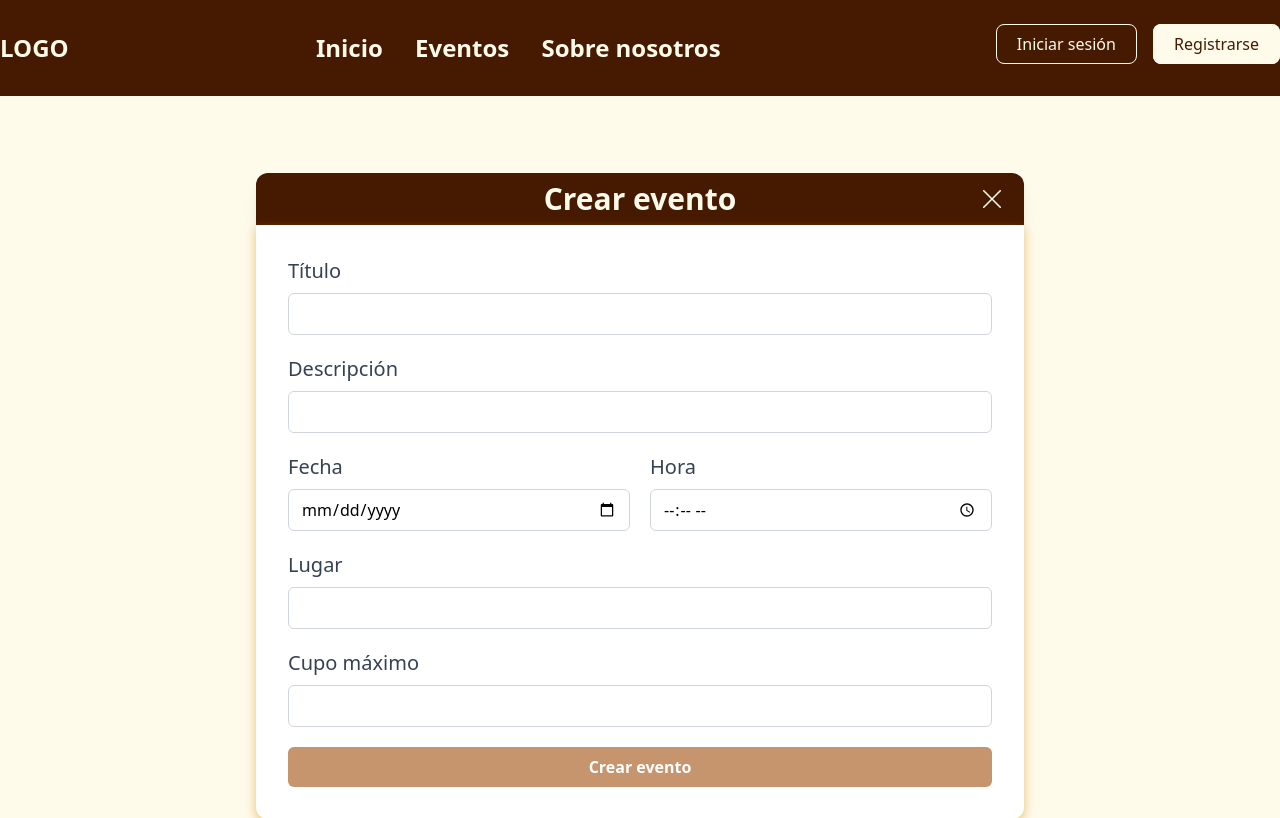
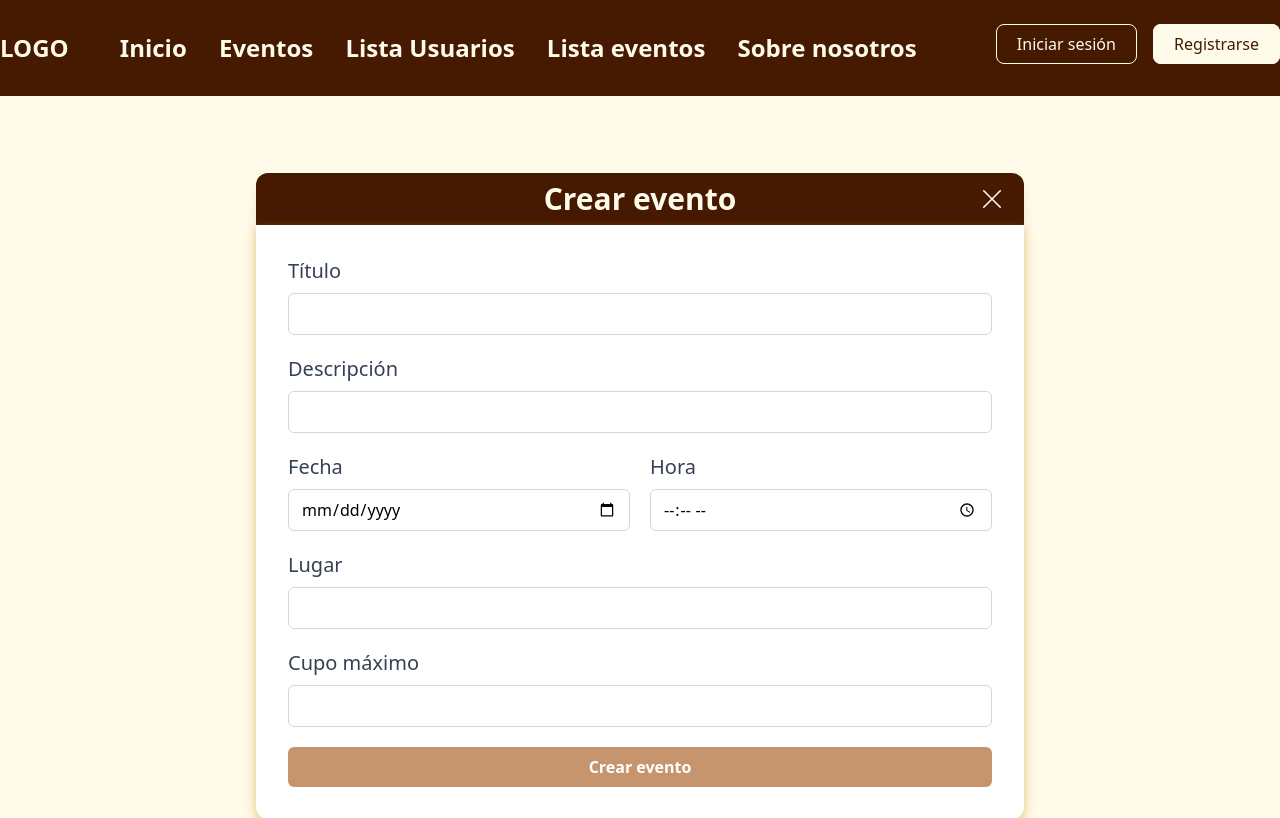
Before and after one commit to arolioz/st-icc-352-001-ajeg0001, a Python web app: template Parcial-2/Parcial2/src/main/resources/Publico/Templates/crearEventos.html in a window 1280 px wide. Shown: the top 818 px of the page. Run offline with Jinja, Linux system fonts and the light colour scheme; the template is opened without the code that fills it, so the values that code supplies are empty; style sheets or scripts are compiled from the project's sources.

Commit message:
mejorando redireccionamiento

```diff
--- a/Parcial-2/Parcial2/src/main/resources/Publico/Scripts/eventosScript.js
+++ b/Parcial-2/Parcial2/src/main/resources/Publico/Scripts/eventosScript.js
@@ -14,9 +14,7 @@
             const data = await respuesta.json();
 
             const eventosDisponibles = data.filter(evento =>
-                evento.activo === true &&
-                evento.publicado === true &&
-                evento.eliminado === false
+             evento.publicado === true
             );
 
             console.log(eventosDisponibles);
--- a/Parcial-2/Parcial2/src/main/resources/Publico/Templates/crearEventos.html
+++ b/Parcial-2/Parcial2/src/main/resources/Publico/Templates/crearEventos.html
@@ -18,14 +18,17 @@
 
             <div class="lg:flex hidden grow justify-between">
                 <div>
-                <a href="../inicio.html" class="nav-link">Inicio</a>
-                <a href="listaEventos.html" class="nav-link">Eventos</a>
-                <a href="../inicio.html" class="nav-link">Sobre nosotros</a>
+                <a href="/inicio.html" class="nav-link">Inicio</a>
+                <a href="./listaEventos.html" class="nav-link">Eventos</a>
+                <a href="./listaUsuarios.html" class="nav-link">Lista Usuarios</a>
+                <a href="./tablaEventos.html" class="nav-link">Lista eventos</a>
+                <a href="/inicio.html" class="nav-link">Sobre nosotros</a>
+
                 </div>
 
                 <div>
-                    <a href="../login.html" class="text-amber-50 border border-amber-50 py-2 px-5 rounded-lg hover:bg-amber-50 hover:text-amber-950 transition duration-300 ease-in-out lg:mr-3">Iniciar sesión</a>
-                    <a href="../registrar.html" class="text-amber-950 bg-amber-50 border border-amber-50 py-2 px-5 rounded-lg hover:bg-amber-600 transition duration-300 ease-in-out">Registrarse</a>
+                    <a href="/login.html" class="text-amber-50 border border-amber-50 py-2 px-5 rounded-lg hover:bg-amber-50 hover:text-amber-950 transition duration-300 ease-in-out lg:mr-3">Iniciar sesión</a>
+                    <a href="/registrar.html" class="text-amber-950 bg-amber-50 border border-amber-50 py-2 px-5 rounded-lg hover:bg-amber-600 transition duration-300 ease-in-out">Registrarse</a>
                 </div>
 
 
```
Also changed, not shown: Parcial-2/Parcial2/src/main/resources/Publico/inicio.html (+13 -5 lines).
